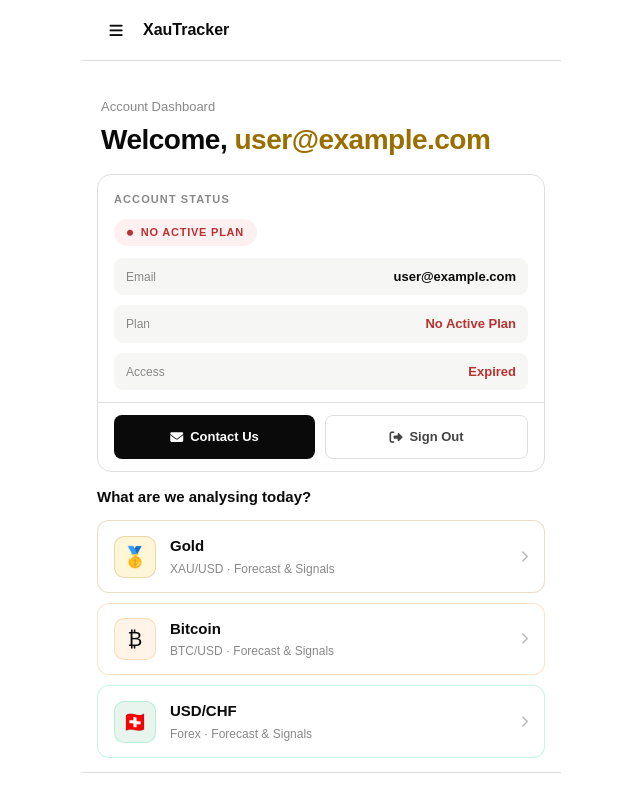
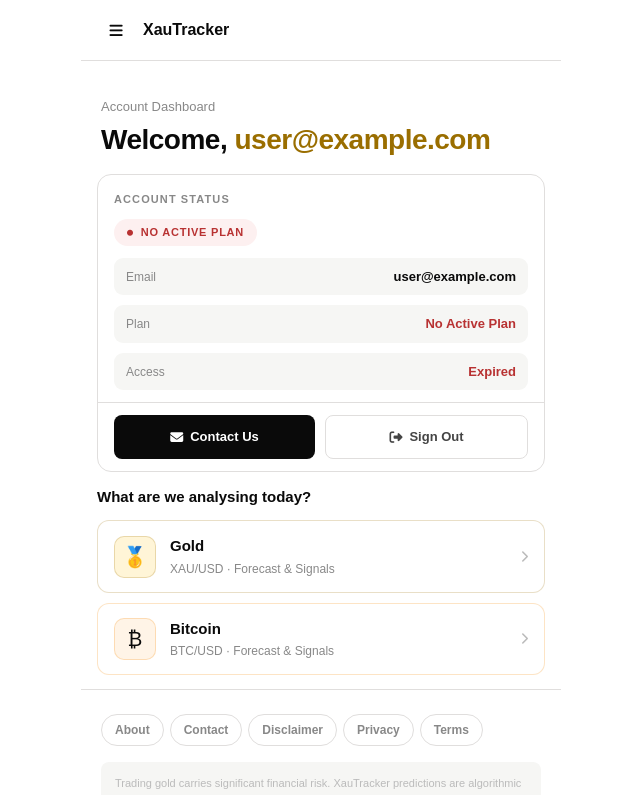
Before and after one commit to ifexxy/MyXAUTracker, a Next.js app: page /account in a window 1280 px wide. Shown: the top 795 px of the page, without its empty margins (319-959 px from the left). Built offline with nearby package versions, Linux system fonts and the light colour scheme; no server answers; the database is empty; sample sign-in values are in the browser's storage.

Commit message:
Remove USD/CHF forex link
Removed USD/CHF forex link from account page.

```diff
--- a/src/app/account/page.tsx
+++ b/src/app/account/page.tsx
@@ -99,15 +99,7 @@ export default function AccountPage() {
       bg:     'rgba(247,146,26,0.1)',
       border: 'rgba(247,146,26,0.25)',
     },
-    {
-      href:   '/predict/usdchf',
-      emoji:  '🇨🇭',
-      label:  'USD/CHF',
-      sub:    'Forex',
-      color:  'var(--green)',
-      bg:     'var(--green-bg)',
-      border: 'rgba(0,212,143,0.22)',
-    },
+
   ];
 
   return (
```
